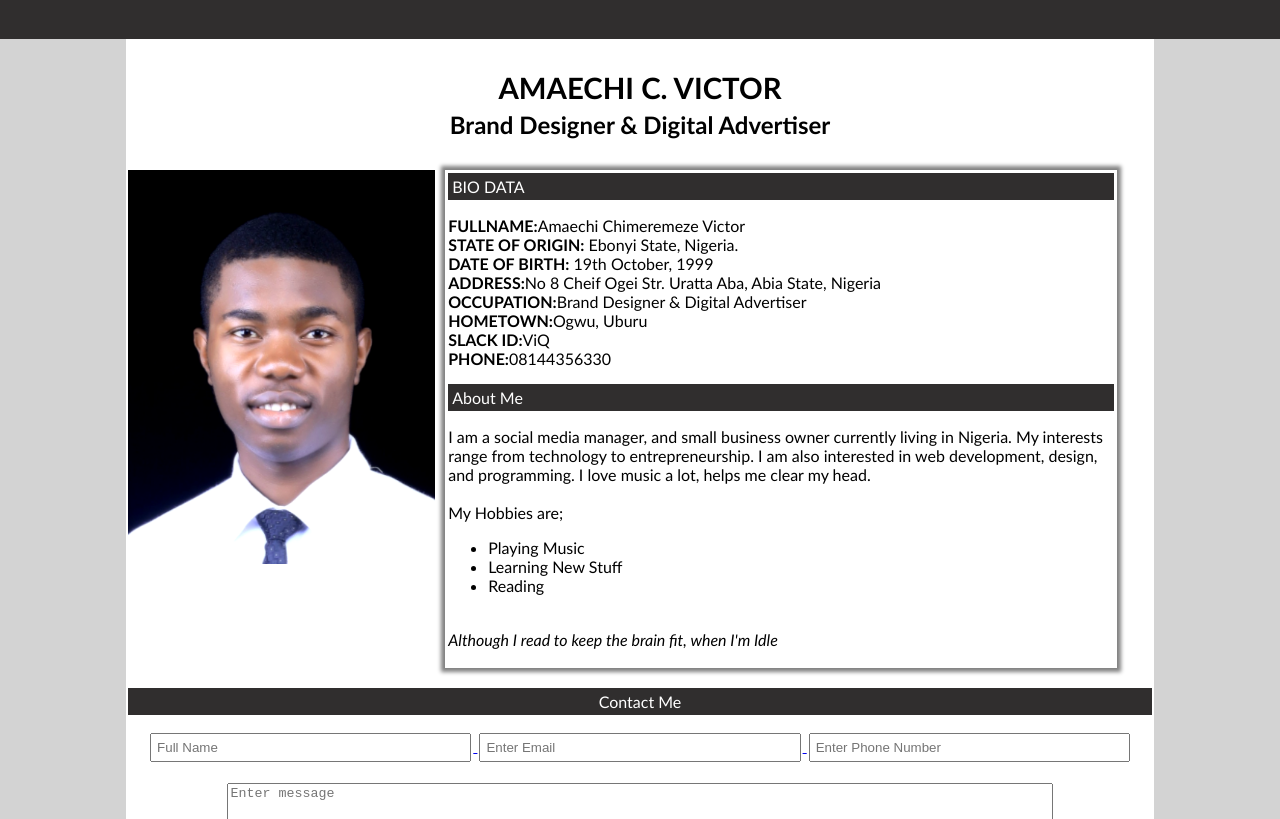
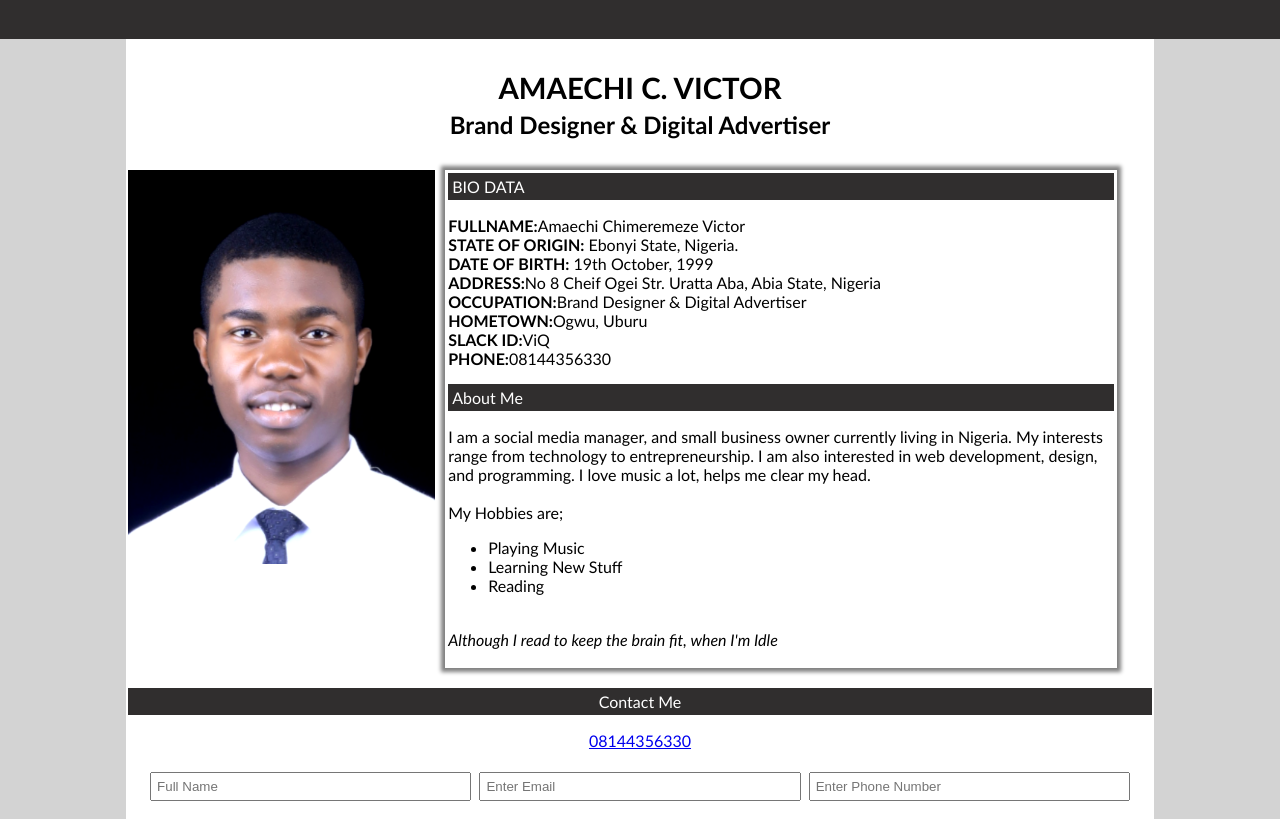
Before and after one commit to Viktoh-A/PORTFOLIO, a plain HTML site: page index.htm in a window 1280 px wide. Shown: the part 83-902 px from the top of the page. Drawn offline with Linux system fonts and the light colour scheme.

Commit message:
Update index.htm

```diff
--- a/index.htm
+++ b/index.htm
@@ -84,7 +84,7 @@
                 <section class="heading"><div class="title">
                     Contact Me
                 </div><div>
-<p><a href="tel:08144356330>08144356330</a></p>
+<p><a href="tel:08144356330">08144356330</a></p>
                     <form action="#" method="get">
                         <input type="text" name="fullname" id="" placeholder="Full Name" required>
                         <input type="email" name="Email" id="" placeholder="Enter Email" required>
```
